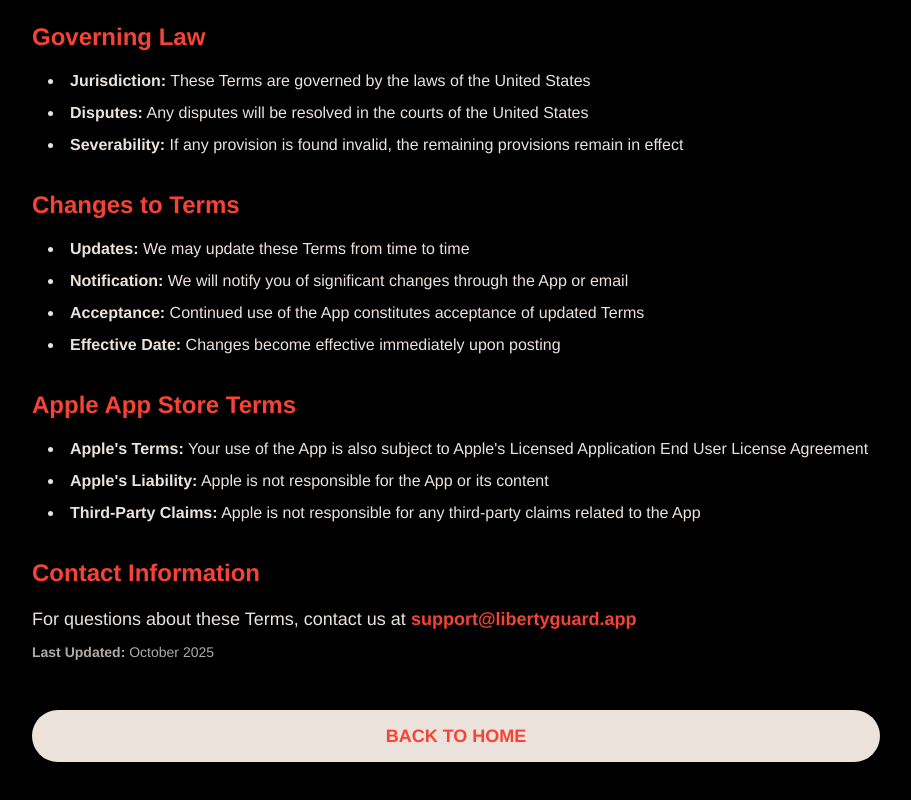
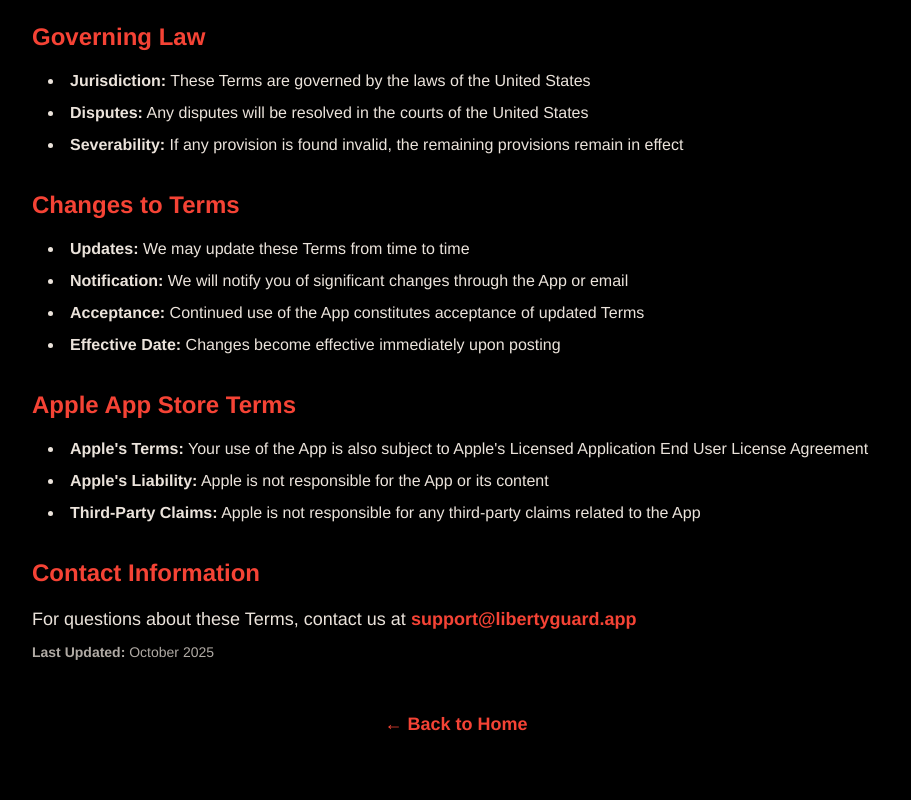
Before and after one commit to thedanperry/LibertyGuard-Website, a Next.js app: page /terms in a window 1280 px wide. Shown: the part 4072-4872 px from the top of the page, without its empty margins (184-1095 px from the left). Built offline with nearby package versions, Linux system fonts and the light colour scheme.

Commit message:
Fix: Add missing back link to legal disclaimer page and standardize back link styling across all pages

```diff
--- a/src/app/legal-disclaimer/page.tsx
+++ b/src/app/legal-disclaimer/page.tsx
@@ -245,6 +245,12 @@ export default function LegalDisclaimer() {
             </p>
           </div>
         </div>
+
+        <div className="mt-12 text-center">
+          <Link href="/" className="text-climate-red hover:text-climate-cream transition-colors font-bold text-lg">
+            ← Back to Home
+          </Link>
+        </div>
       </div>
     </div>
   );
--- a/src/app/terms/page.tsx
+++ b/src/app/terms/page.tsx
@@ -224,9 +224,9 @@ export default function TermsPage() {
           </section>
         </div>
 
-        <div className="text-center mt-12">
-          <Link href="/" className="bg-climate-cream text-climate-red px-8 py-3 rounded-full text-lg font-bold hover:bg-opacity-90 transition-colors block">
-            BACK TO HOME
+        <div className="mt-12 text-center">
+          <Link href="/" className="text-climate-red hover:text-climate-cream transition-colors font-bold text-lg">
+            ← Back to Home
           </Link>
         </div>
       </div>
```
